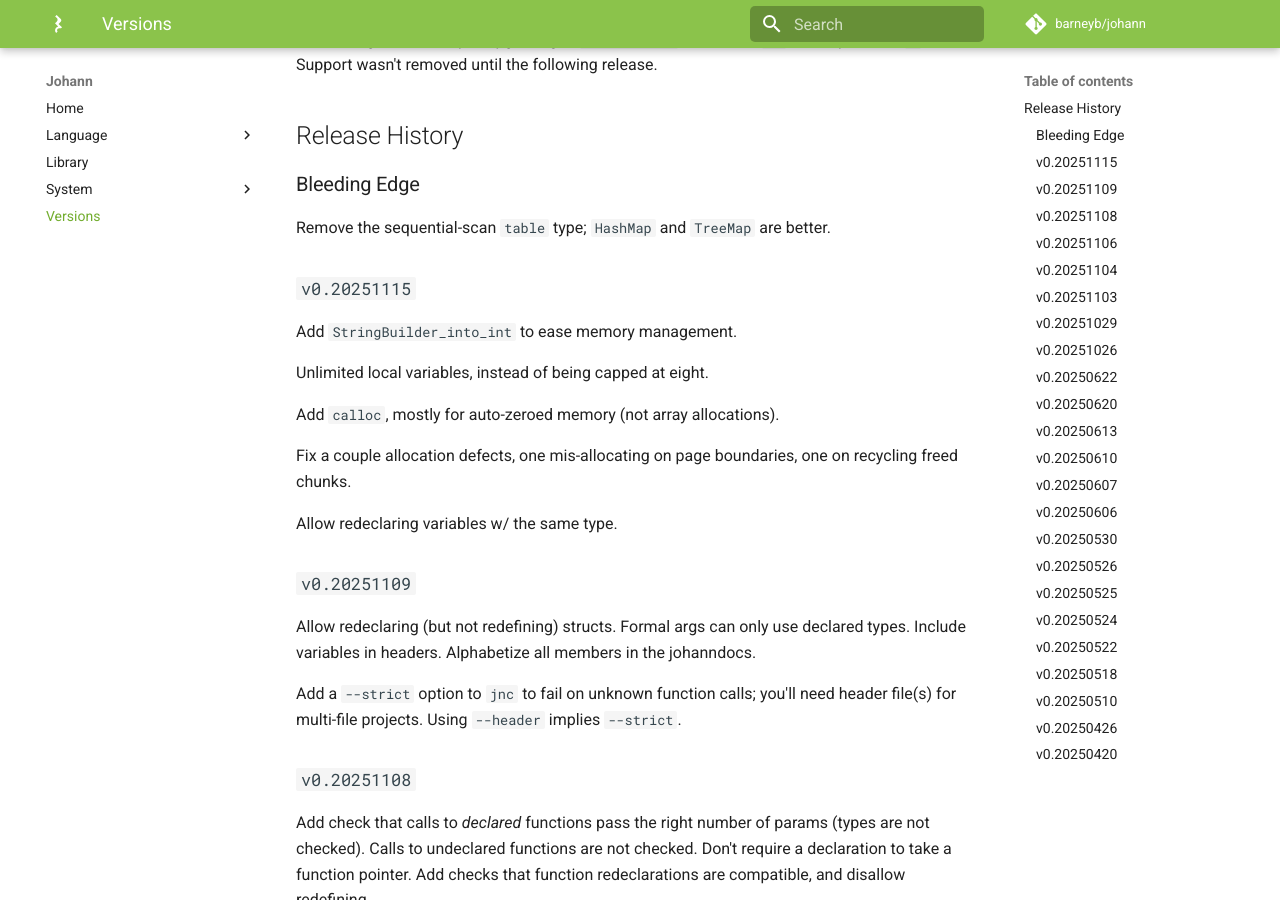
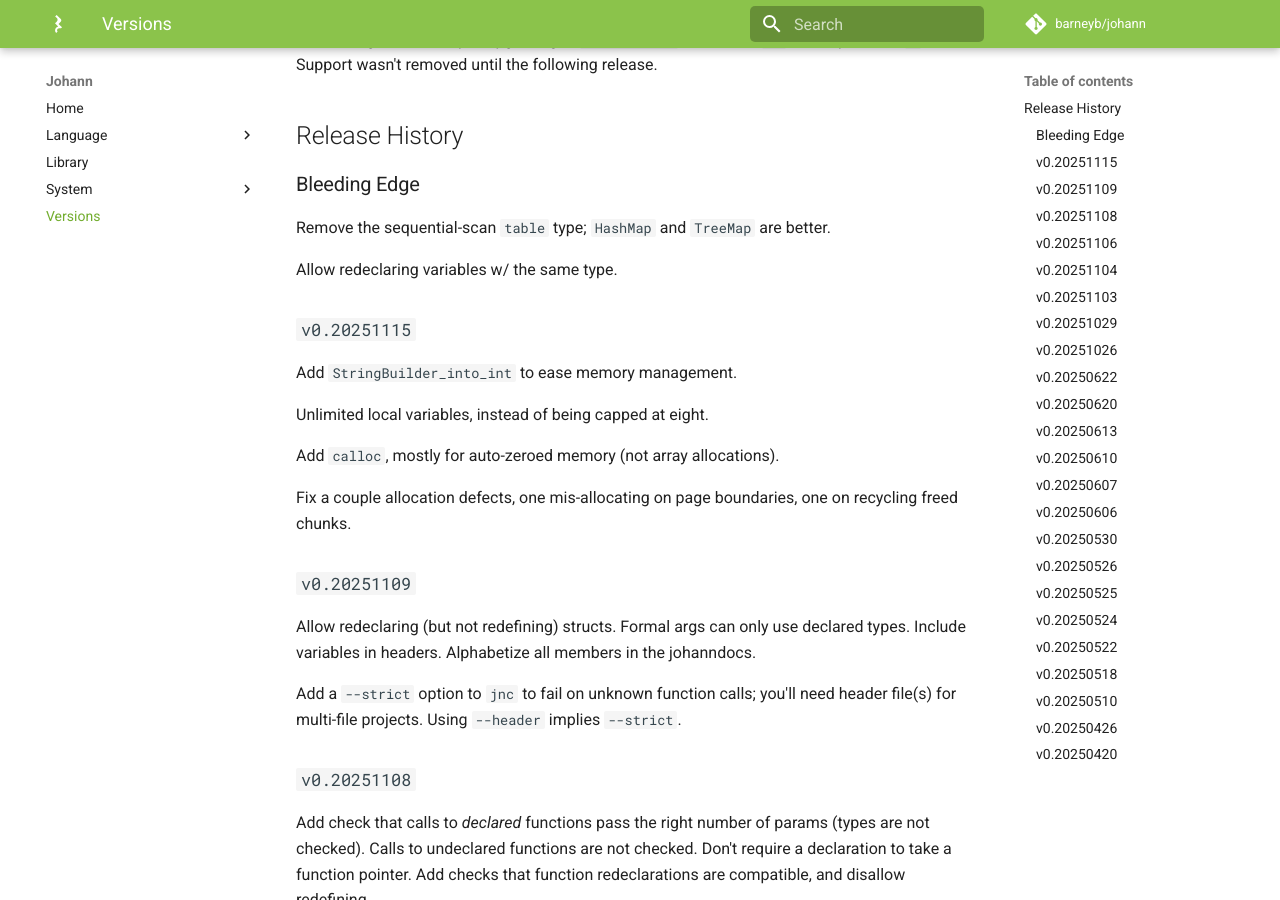
Before and after one commit to barneyb/johann, an MkDocs documentation site: the page built from documentation/docs/versions/index.md, in a window 1280 px wide and 900 px high, scrolled down 372 px. Built offline with MkDocs 1.6.1 and Material for MkDocs 9.7.7, drawn with Linux system fonts in a browser that asks for light colours; comment, search, counter and statistics services are not loaded; some of the changed lines change nothing that is shown.

Commit message:
move misfiled release notes to the right spot

```diff
--- a/documentation/docs/versions/index.md
+++ b/documentation/docs/versions/index.md
@@ -13,6 +13,8 @@ This provides a backwards compatibility guarantee _for a single release_. Skippi
 
 Remove the sequential-scan `table` type; `HashMap` and `TreeMap` are better.
 
+Allow redeclaring variables w/ the same type.
+
 ### `v0.20251115`
 
 Add `StringBuilder_into_int` to ease memory management.
@@ -22,8 +24,6 @@ Unlimited local variables, instead of being capped at eight.
 Add `calloc`, mostly for auto-zeroed memory (not array allocations).
 
 Fix a couple allocation defects, one mis-allocating on page boundaries, one on recycling freed chunks.
-
-Allow redeclaring variables w/ the same type.
 
 ### `v0.20251109`
 
```
